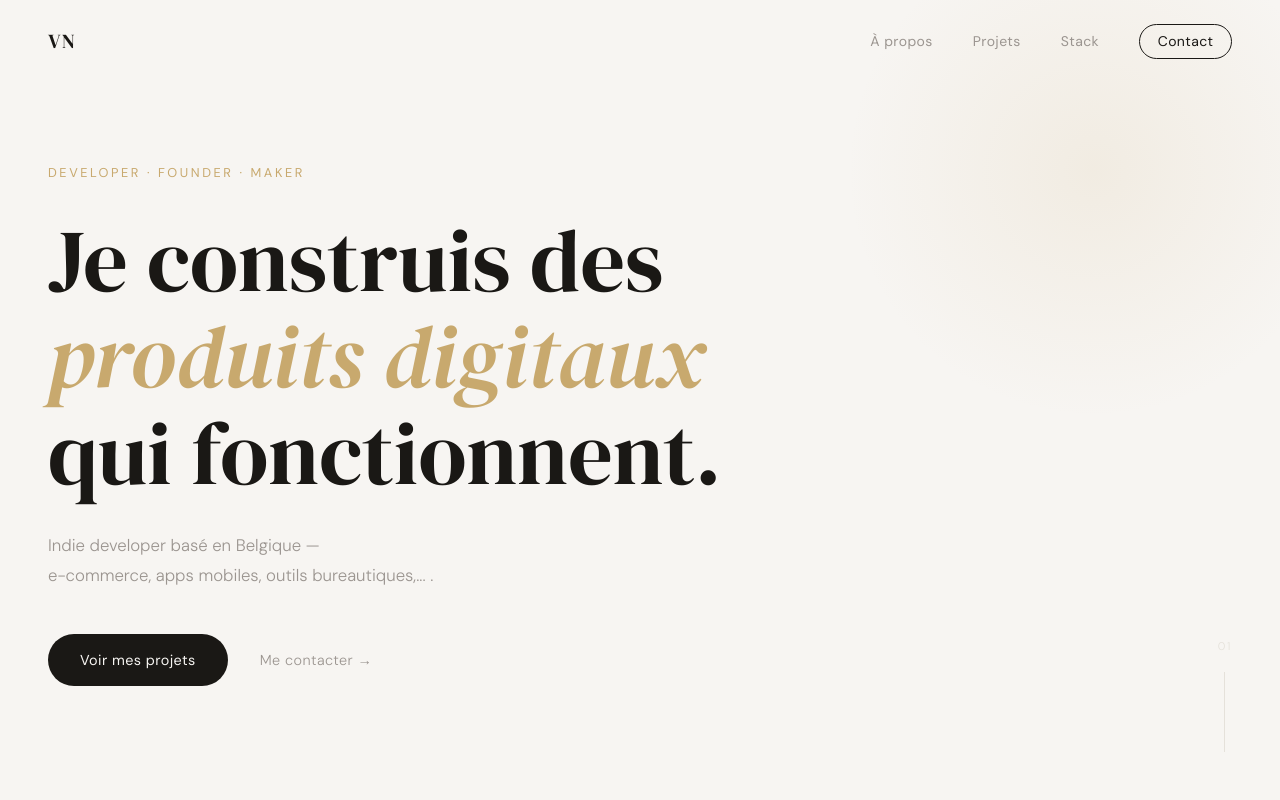
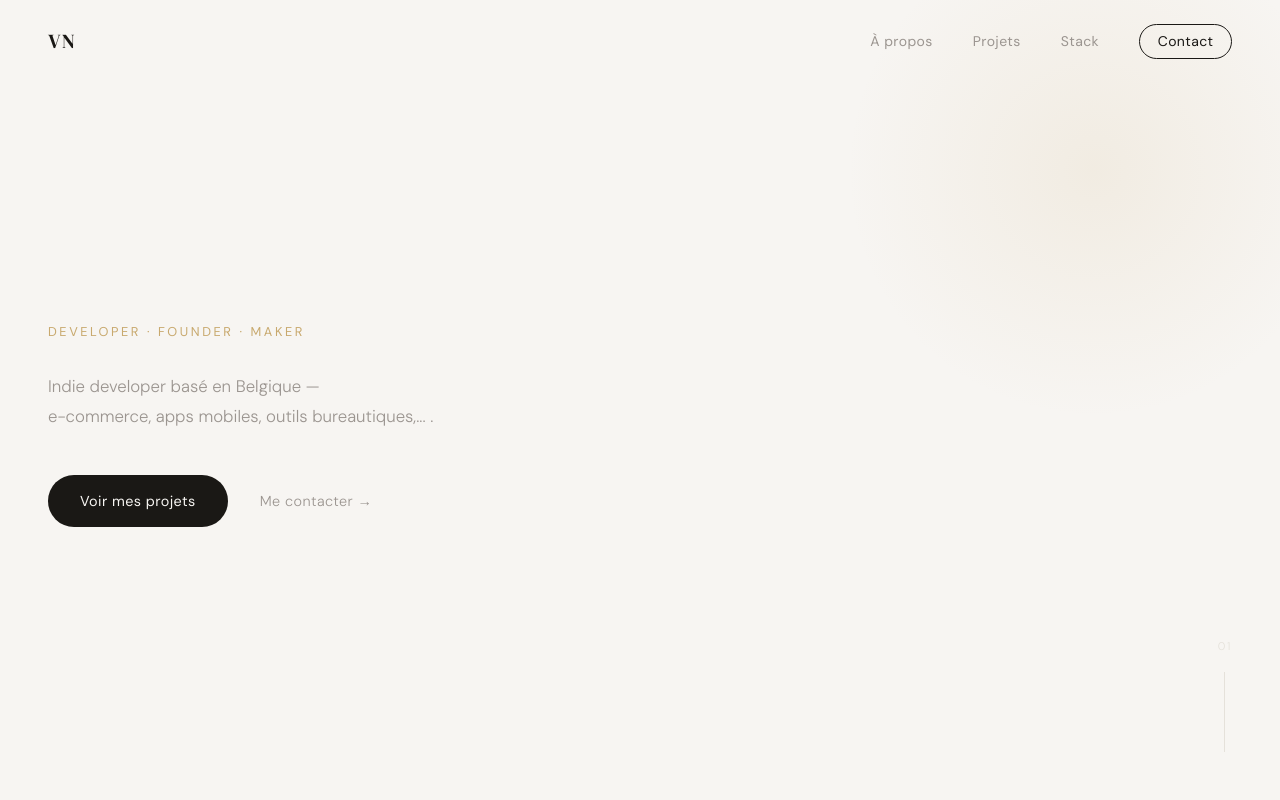
Before and after one commit to NumixeAH/main_website, a Next.js app: page / in a window 1280 px wide. Shown: the top 800 px of the page. Built offline with nearby package versions, Linux system fonts and the light colour scheme.

Commit message:
Remove wrong sentence

```diff
--- a/components/Hero.tsx
+++ b/components/Hero.tsx
@@ -5,11 +5,6 @@ export default function Hero() {
     <section className={styles.hero}>
       <div className={styles.inner}>
         <p className={styles.eyebrow}>Developer · Founder · Maker</p>
-        <h1 className={styles.title}>
-          Je construis des<br />
-          <em>produits digitaux</em><br />
-          qui fonctionnent.
-        </h1>
         <p className={styles.sub}>
           Indie developer basé en Belgique —<br />
           e-commerce, apps mobiles, outils bureautiques,... .
```
